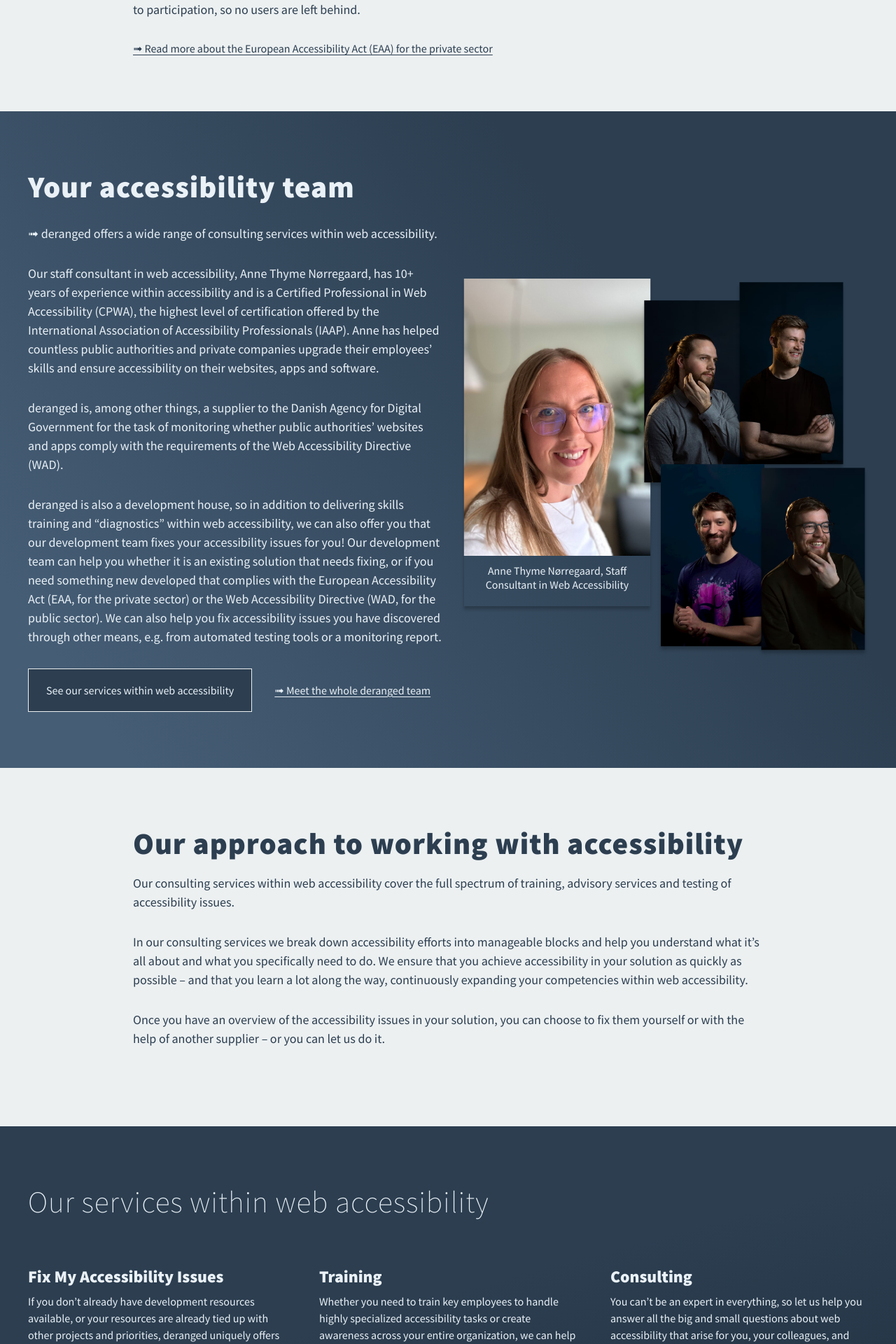
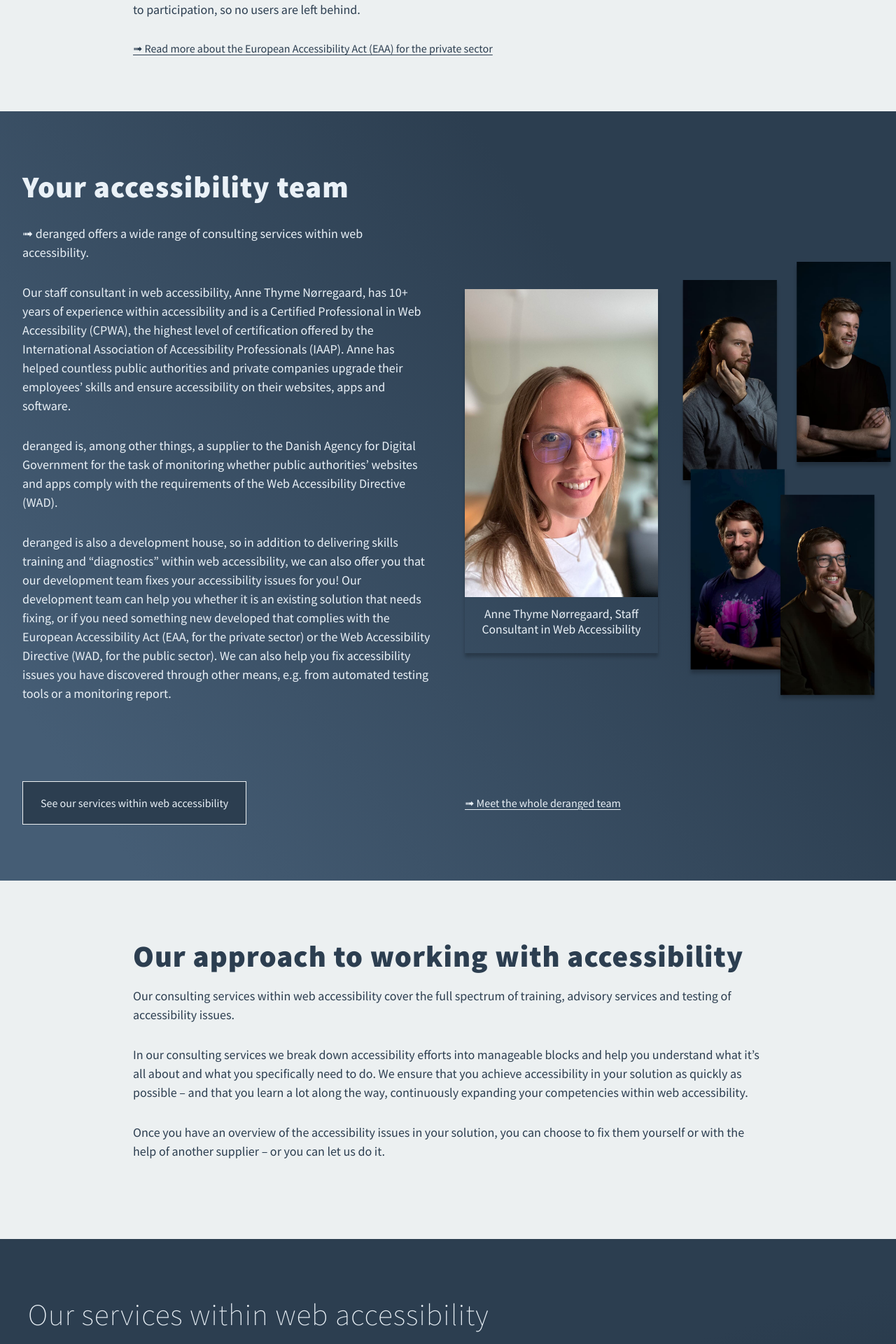
Before and after one commit to derangeddk/deranged.dk, a Jekyll site: the page built from accessibility/index.html, in a window 1280 px wide. Shown: the part 1022-2942 px from the top of the page at 70% size. Built offline with Jekyll 4.4.1, drawn with Linux system fonts in a browser that asks for light colours; some web fonts are replaced; comment, search, counter and statistics services are not loaded.

Commit message:
Wider version of the team photos layout

```diff
--- a/_sass/accessibility-page.scss
+++ b/_sass/accessibility-page.scss
@@ -17,10 +17,6 @@ h6 {
     @media(max-width: 767px) {
         hyphens: auto;
     }
-}
-
-.content__container--full-width {
-    max-width: 100%;
 }
 
 .content:has(.request-contact--standalone) {
@@ -66,7 +62,7 @@ h6 {
 .section__two-col {
     display: grid;
     grid-template-columns: 1fr;
-    column-gap: 1rem;
+    column-gap: 3rem;
 
     @media (min-width: 768px) {
         grid-template-columns: 1fr 1fr;
@@ -78,10 +74,12 @@ h6 {
     display: grid;
     width: 80%;
     justify-self: center;
+    column-gap: 0;
 
     @media (min-width: 768px) {
         width: 100%;
         grid-template-columns: 1fr 1fr;
+        column-gap: 2rem;
     }
 
     @media (min-width: 400px) {
@@ -108,7 +106,6 @@ h6 {
         margin: 0;
         grid-column: 1 / span 2;
         grid-row: 1 / span 2;
-        transform: translate(0, 0) scale(0.9);
         box-shadow: 0 6px 5px rgba(0,0,0,0.2), 0 4px 3px rgba(0,0,0,0.05);
 
         img {
@@ -130,19 +127,35 @@ h6 {
     }
 
     div:nth-of-type(1) img {
-      transform: translate(-16%, 22%) scale(1);
+        transform: translate(8%, -4%) scale(1.2);
+
+        @media (max-width: 1600px) {
+            transform: translate(8%, 0) scale(1.1);
+        }
     }
 
     div:nth-of-type(2) img {
-      transform: translate(-24%, 12%) scale(1);
+        transform: translate(65%, -25%) scale(1.2);
+
+        @media (max-width: 1600px) {
+            transform: translate(15%, -10%) scale(1.1);
+        }
     }
 
     div:nth-of-type(3) img {
-      transform: translate(0, 12%) scale(1);
+        transform: translate(37%, 12%) scale(1.2);
+
+        @media (max-width: 1600px) {
+            transform: translate(17%, 4%) scale(1.1);
+        }
     }
 
     div:nth-of-type(4) img {
-      transform: translate(-3%, 14%) scale(1);
+        transform: translate(56%, 27%) scale(1.2);
+
+        @media (max-width: 1600px) {
+            transform: translate(-4%, 18%) scale(1.1);
+        }
     }
 }
 
@@ -174,6 +187,18 @@ h6 {
     margin-top: 0;
 }
 
+.section__cta--two-col {
+    display: grid;
+    grid-template-columns: 1fr;
+    justify-items: center;
+
+    @media (min-width: 768px) {
+        grid-template-columns: 1fr 1fr;
+        column-gap: 3rem;
+        justify-items: start;
+    }
+}
+
 .section__cta--centered {
     justify-content: center;
 }
--- a/accessibility/index.html
+++ b/accessibility/index.html
@@ -88,7 +88,7 @@ questions:
   </section>
 
   <section class="content content--blue">
-    <div class="content__container content__container--wide">
+    <div class="content__container content__container--extra-wide">
       <h2 class="section__heading">
         Your accessibility team
       </h2>
@@ -118,7 +118,7 @@ questions:
           <div><img src="/img/people/niels-abildgaard.jpg" alt="" loading="lazy" class="team_member"/></div>
         </div>
       </div>
-      <div class="section__cta section__cta--no-margin-top">
+      <div class="section__cta section__cta--extra-margin-top section__cta--two-col">
         <a class="button button--with-border" href="#services">
           See our services within web accessibility
         </a>
--- a/css/home.scss
+++ b/css/home.scss
@@ -982,3 +982,7 @@ permalink: /css/homestyle.css
 .content__container--wide {
   max-width: 1200px;
 }
+
+.content__container--extra-wide {
+    max-width: 1400px;
+}
--- a/da/tilgaengelighed/index.html
+++ b/da/tilgaengelighed/index.html
@@ -88,7 +88,7 @@ questions:
   </section>
 
   <section class="content content--blue">
-    <div class="content__container content__container--wide">
+    <div class="content__container content__container--extra-wide">
       <h2 class="section__heading">
         Dit tilgængelighedsteam
       </h2>
@@ -115,7 +115,7 @@ questions:
           <div><img src="/img/people/niels-abildgaard.jpg" alt="" loading="lazy" class="team_member"/></div>
         </div>
       </div>
-      <div class="section__cta section__cta--no-margin-top">
+      <div class="section__cta section__cta--extra-margin-top section__cta--two-col">
         <a class="button button--with-border" href="#services">
           Se vores ydelser inden for webtilgængelighed
         </a>
```
